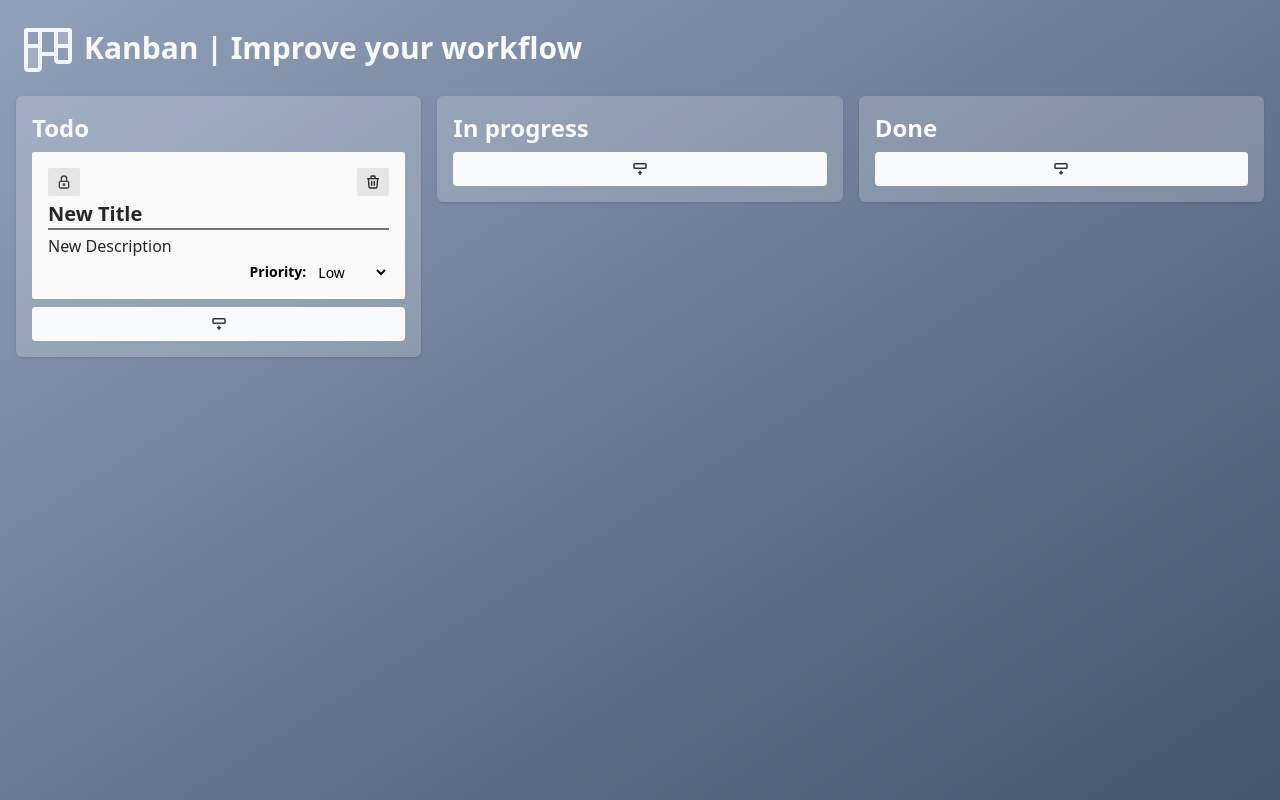
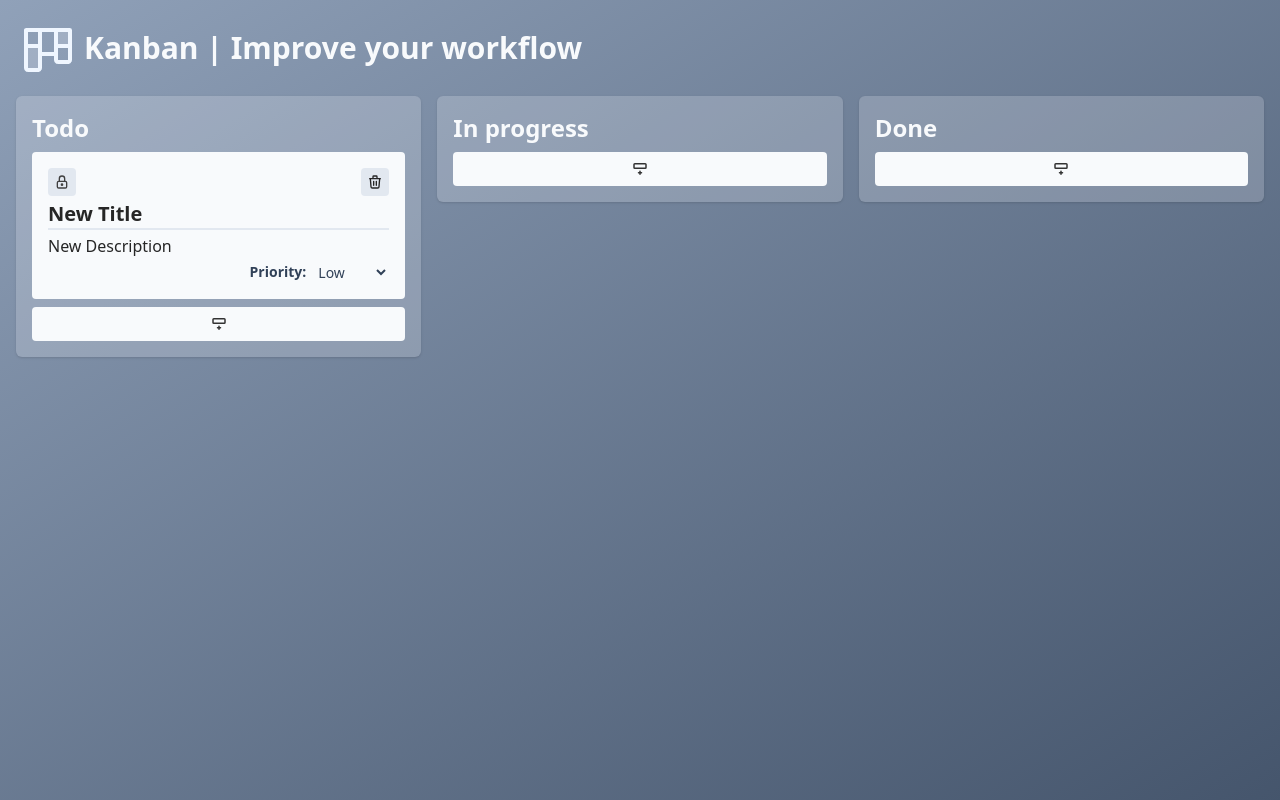
Before and after one commit to lui5gl/kanban, an Angular app: page / in a window 1280 px wide. Both pictures are taken after a click on the button 218 px from the left and 169 px from the top of the page. Built offline with nearby package versions, Linux system fonts and the light colour scheme; a web font is replaced by a local one.

Commit message:
Refactor card component styles for improved consistency and aesthetics

```diff
--- a/src/app/components/card/card.component.html
+++ b/src/app/components/card/card.component.html
@@ -1,12 +1,12 @@
 <section
   draggable="true"
   (dragstart)="onDragStart($event)"
-  class="flex cursor-grab flex-col gap-1 rounded-xs bg-neutral-50 p-4"
+  class="flex cursor-grab flex-col gap-1 rounded-sm bg-slate-50 p-4 text-slate-700"
 >
-  <div class="flex select-none justify-between">
+  <div class="flex justify-between select-none">
     <button
       (click)="toggleLockState()"
-      class="flex h-7 items-center justify-center gap-1 rounded-xs bg-neutral-200 px-2 transition-all duration-150 hover:bg-neutral-300"
+      class="flex aspect-square w-7 items-center justify-center rounded-sm bg-slate-200 transition-all duration-150 hover:bg-slate-300"
     >
       <img
         ngSrc="/icons/{{ is_editable ? 'unlock' : 'lock' }}.svg"
@@ -14,11 +14,10 @@
         width="16"
         height="16"
       />
-      {{ is_editable ? "Unlock" : "" }}
     </button>
     <button
       (click)="deleteCard()"
-      class="flex h-7 items-center justify-center gap-1 rounded-xs bg-neutral-200 px-2 transition-all duration-150 hover:bg-neutral-300"
+      class="flex aspect-square w-7 items-center justify-center rounded-sm bg-slate-200 transition-all duration-150 hover:bg-slate-300"
     >
       <img ngSrc="/icons/delete.svg" alt="delete icon" width="16" height="16" />
     </button>
@@ -28,7 +27,7 @@
     id="{{ column_name }}-title-{{ id }}"
     (blur)="saveCard()"
     [attr.contenteditable]="!is_editable"
-    class="cursor-text break-all border-b-2 border-neutral-500 text-xl font-semibold text-neutral-800 selection:bg-sky-600 selection:text-neutral-100 focus:outline-hidden"
+    class="cursor-text border-b-2 border-slate-200 text-xl font-semibold break-all text-neutral-800 selection:bg-sky-600 selection:text-neutral-100 focus:outline-hidden"
   >
     {{ title }}
   </h3>
```
